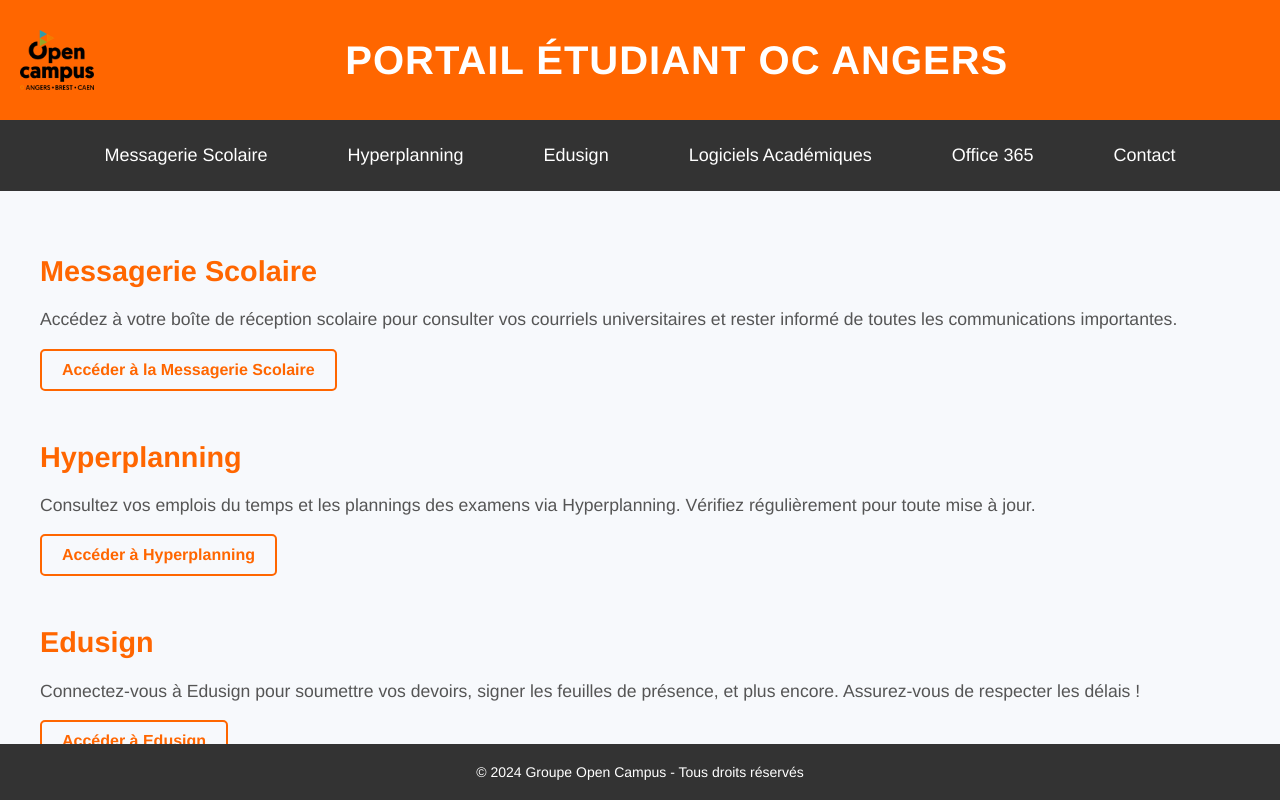
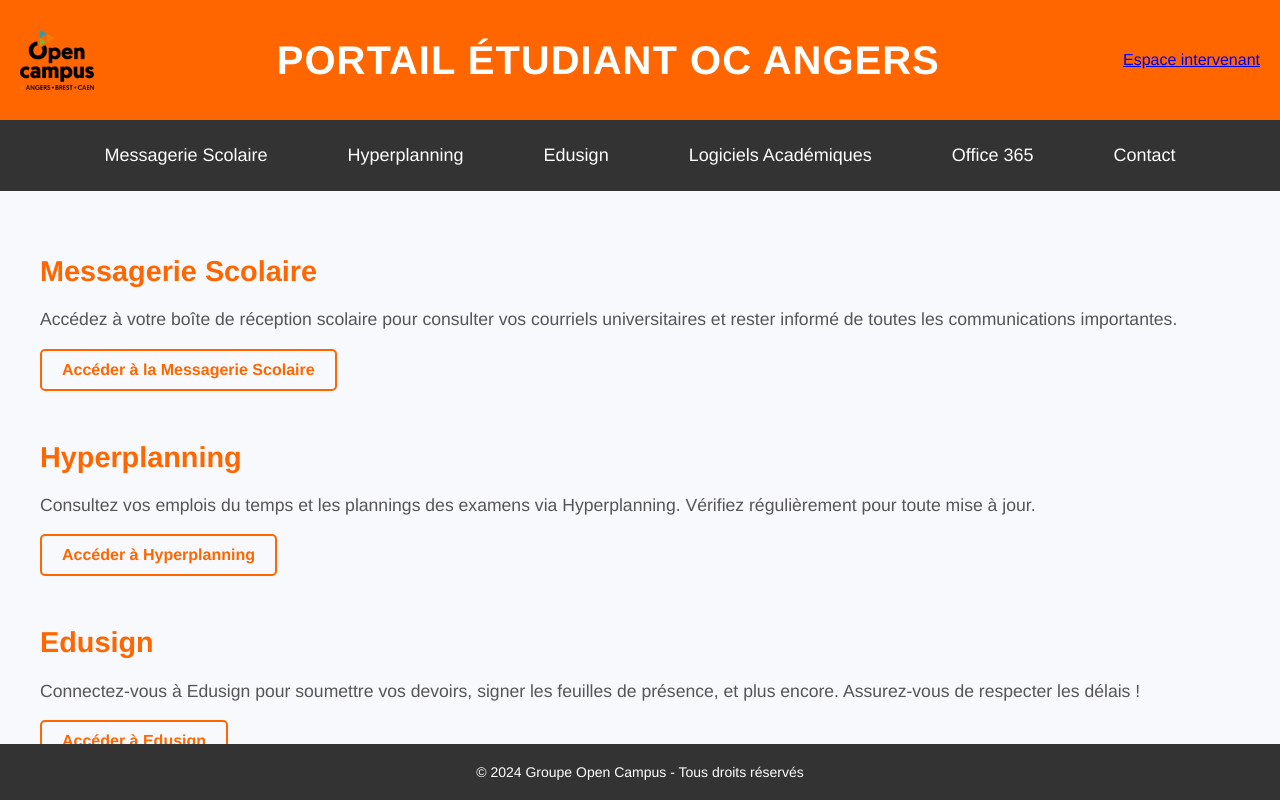
Before and after one commit to haidaropencampus/haidaropencampus.github.io, a plain HTML site: page angers.html in a window 1280 px wide. Shown: the top 800 px of the page. Drawn offline with Linux system fonts and the light colour scheme.

Commit message:
Update angers.html

```diff
--- a/angers.html
+++ b/angers.html
@@ -201,7 +201,7 @@
 
         <img src="logo.png" alt="Logo Université">
         <h1>Portail Étudiant OC Angers</h1>
-        <p></p>
+        <a href="angersinterv.html" target="_blank">Espace intervenant</a>
     </header>
 
     <nav>
```
